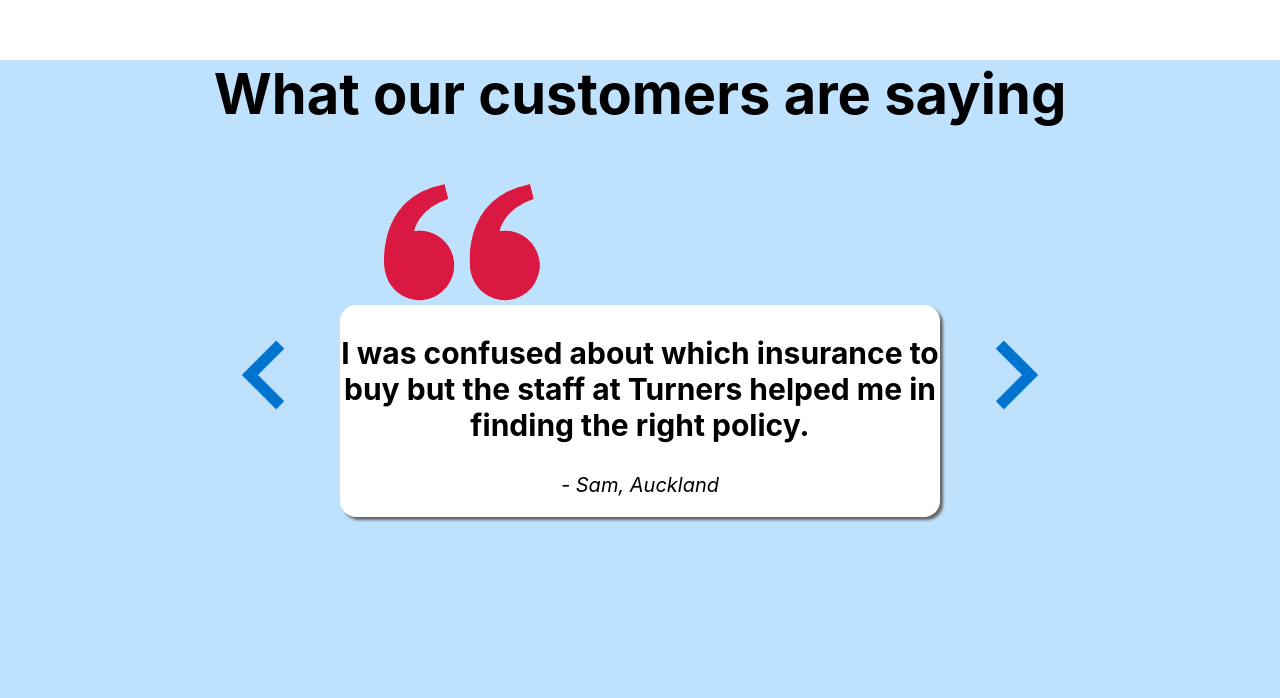
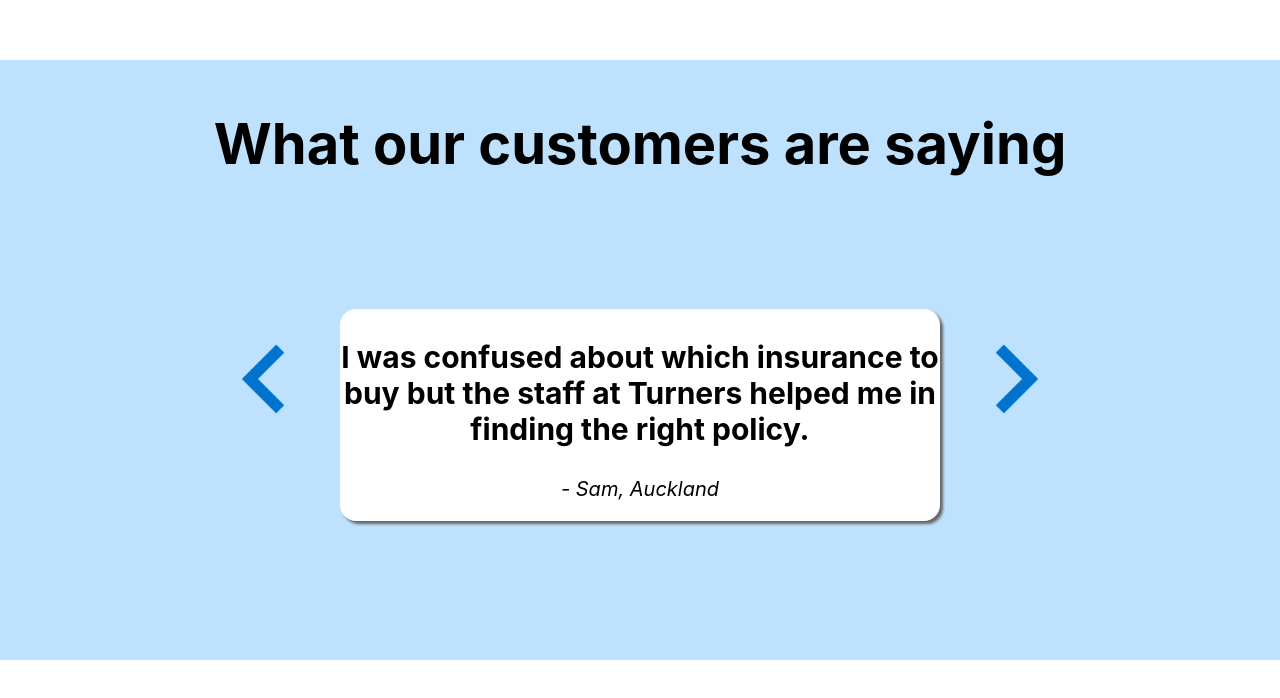
Before and after one commit to Xaimelee/mrhq-website, a React (Create React App) app: page / in a window 1280 px wide. Shown: the part 2640-3338 px from the top of the page. After the commit the page ends 3300 px from the top, so only its background shows below. Built offline with nearby package versions, Linux system fonts and the light colour scheme.

Commit message:
Temporarily removed quote image.

```diff
--- a/src/App.js
+++ b/src/App.js
@@ -1,7 +1,7 @@
 import './App.scss';
 import TurnersLogo from './Images/turners_car_logo.png';
 //import SunAndTreeImage from './Images/sun_and_tree.png';
-import QuoteImage from './Images/quote.png';
+//import QuoteImage from './Images/quote.png';
 import Header from './Components/Header';
 import ButtonList from './Components/ButtonList';
 import InfoSlide from './Components/InfoSlide';
@@ -20,7 +20,6 @@
       <InfoSlide />
       <div className = "Reviews">
         <p className = "ReviewsHeaderText">What our customers are saying</p>
-        <img className = "QuoteImage" src={QuoteImage} alt=""/>
         <ShowReviews />
       </div>
     </div>
--- a/src/App.scss
+++ b/src/App.scss
@@ -55,25 +55,14 @@
 .Reviews {
     background-color: style.$blue-light;
     position: relative;
-    height: 800px;
+    height: 600px;
     width: 100%;
 }
 
 .ReviewsHeaderText {
     position: relative;
+    top: 50px;
     text-align: center;
     font-size: 56px;
     font-weight: bold;
 }
-
-.SunAndTreeImage {
-    position: absolute;
-    width: 350px;
-    left: 5%;
-    bottom: 30%;
-}
-
-.QuoteImage {
-    position: relative;
-    left: 30%;
-}
--- a/src/Components/Styles/Reviews.scss
+++ b/src/Components/Styles/Reviews.scss
@@ -2,6 +2,7 @@
 
 .ShowReviews {
     position: relative;
+    top: 125px;
     list-style-type: none;
     text-align: center;
     display: flex;
```
